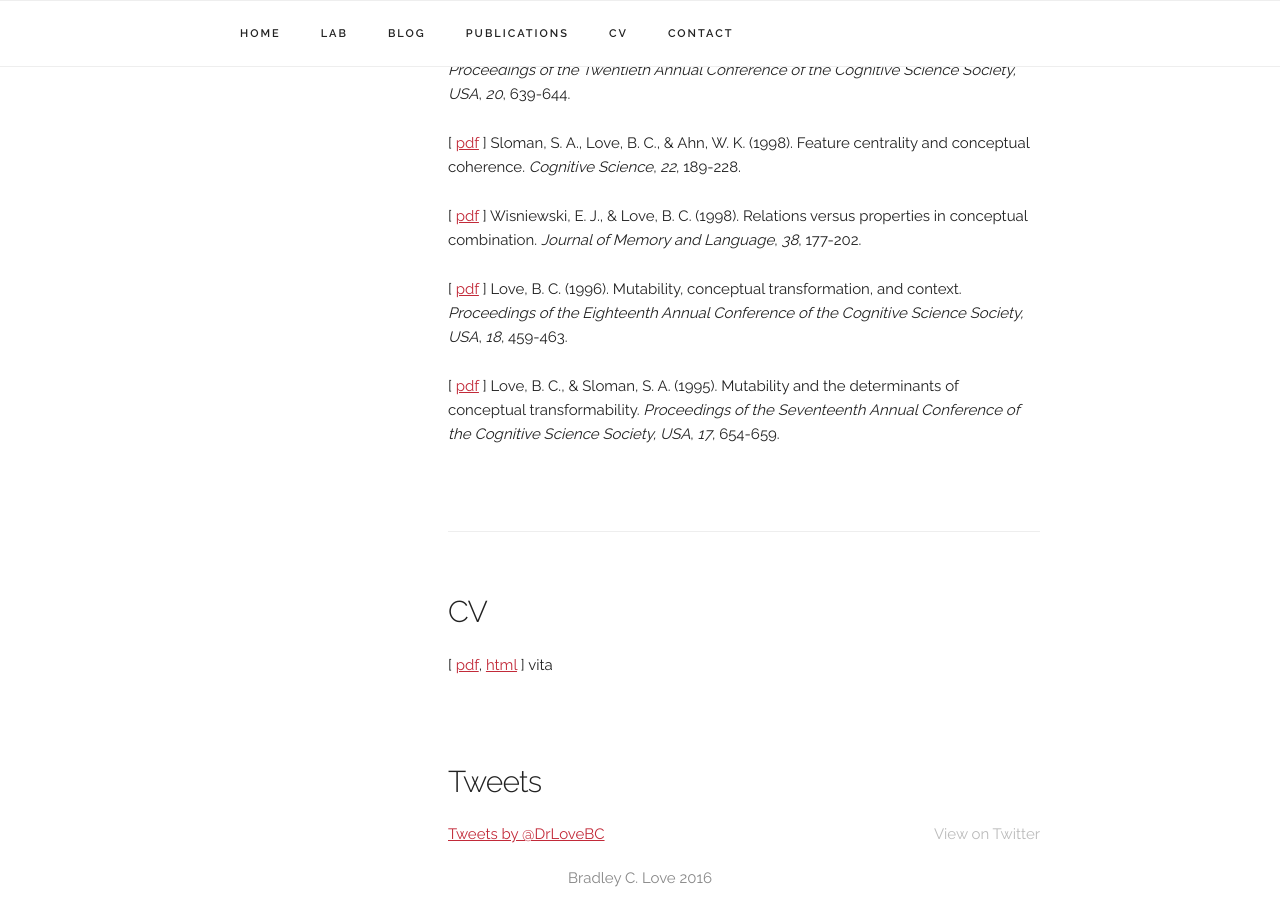
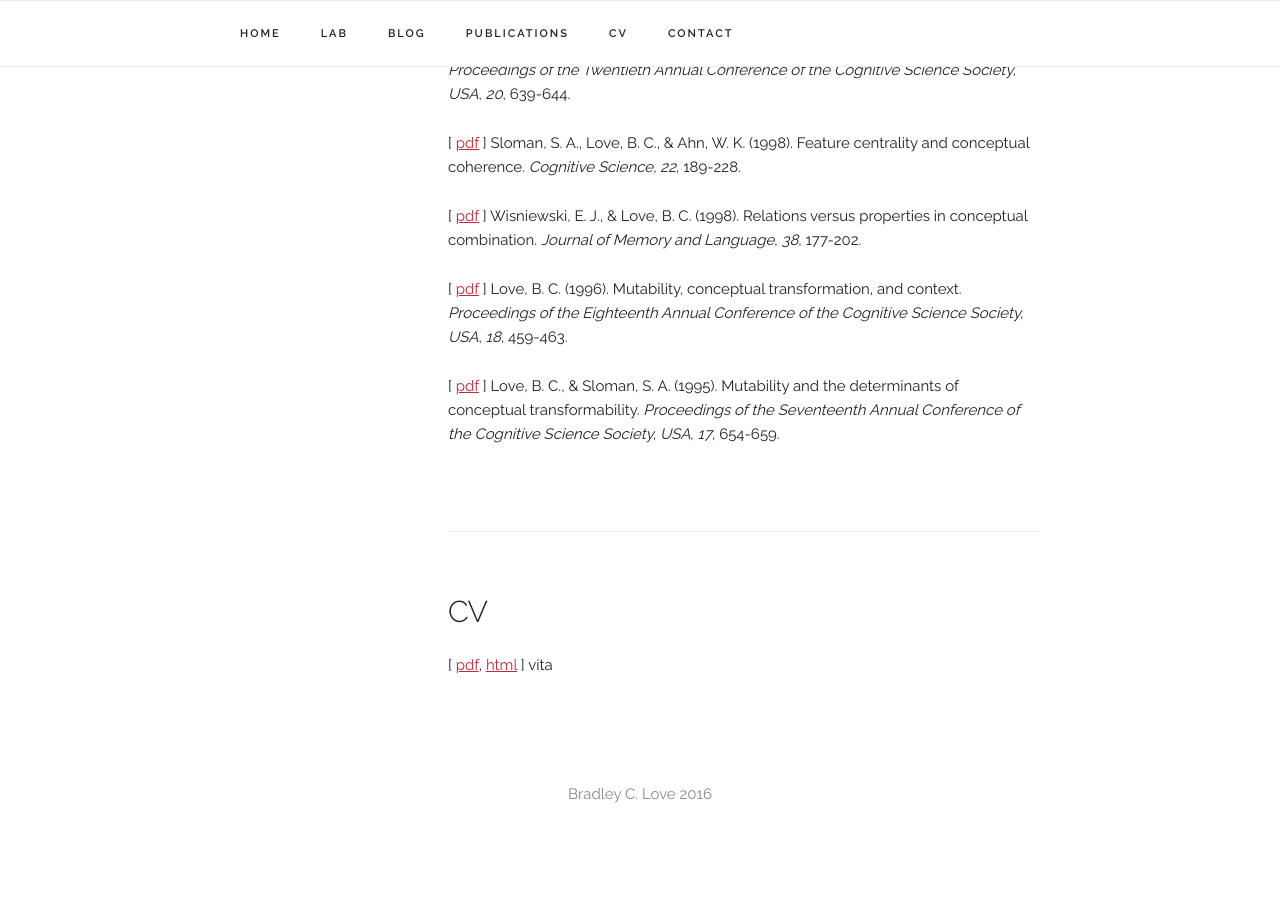
Before and after one commit to lovebc/lovebc.github.io, a Jekyll site: the page built from index.html, in a window 1280 px wide and 900 px high, scrolled down 12641 px. Built offline with Jekyll 4.4.1, drawn with Linux system fonts in a browser that asks for light colours; nearby versions of some CDN libraries; some web fonts are replaced; comment, search, counter and statistics services are not loaded; after the commit the page ends 13457 px from its top, so only the background shows below that.

Commit message:
Update default.html

```diff
--- a/_layouts/default.html
+++ b/_layouts/default.html
@@ -19,7 +19,7 @@
                  {% include funding.html %}
            </div>
 
-           <div class = "tweets top"> <!-- giving it own class because we need to hide it on smaller screens -->
+           <div class = "tweets"> <!-- giving it own class because we need to hide it on smaller screens -->
            <h6 class="docs-header">Tweets</h6>
                 {% include twitter.html %}
            </div>
@@ -29,11 +29,6 @@
        <div class="nine columns" >
 
          {{ content }}
-
-         <div class = "tweets bottom"> <!-- giving it own class because we need to hide it on smaller screens -->
-           <h4>Tweets</h4>
-                {% include twitter.html %}
-           </div>
 
          <div class = "funding bottom"> <!-- giving it own class because we need to move to bottom on smaller screens -->
              <h4>Funded by</h4>
```
